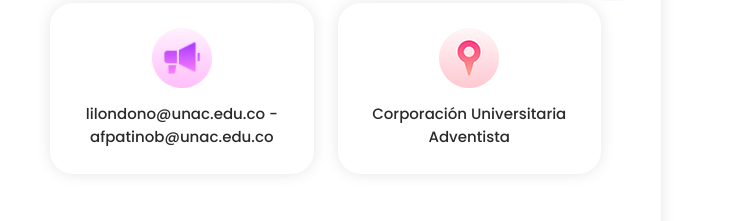
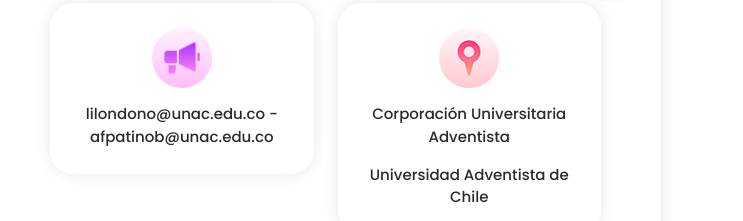
Before and after one commit to berand97/SICPPES, a plain HTML site: page index.html in a window 1280 px wide. Shown: the part 2893-3114 px from the top of the page, 537-1280 px from the left. Drawn offline with Linux system fonts and the light colour scheme.

Commit message:
agregada universidad UNACH

```diff
--- a/index.html
+++ b/index.html
@@ -632,6 +632,7 @@ https://templatemo.com/tm-568-digimedia
                         <div class="icon">
                           <img src="assets/images/location-icon.png" alt="">
                           <a href="#">Corporación Universitaria Adventista</a>
+                          <a href="#">Universidad Adventista de Chile</a>
                         </div>
                       </div>
                     </div>
```
